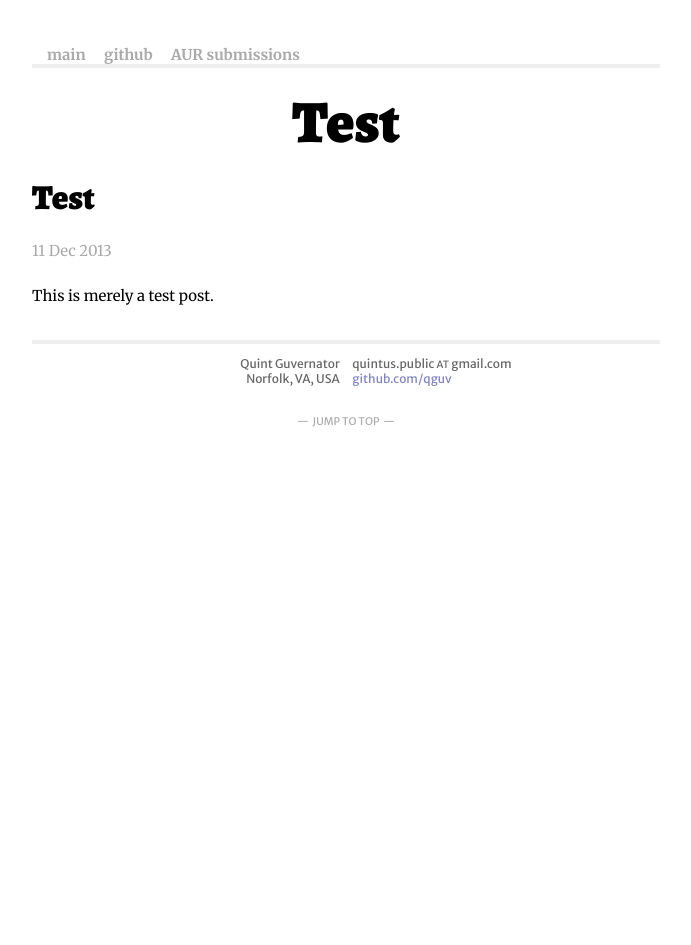
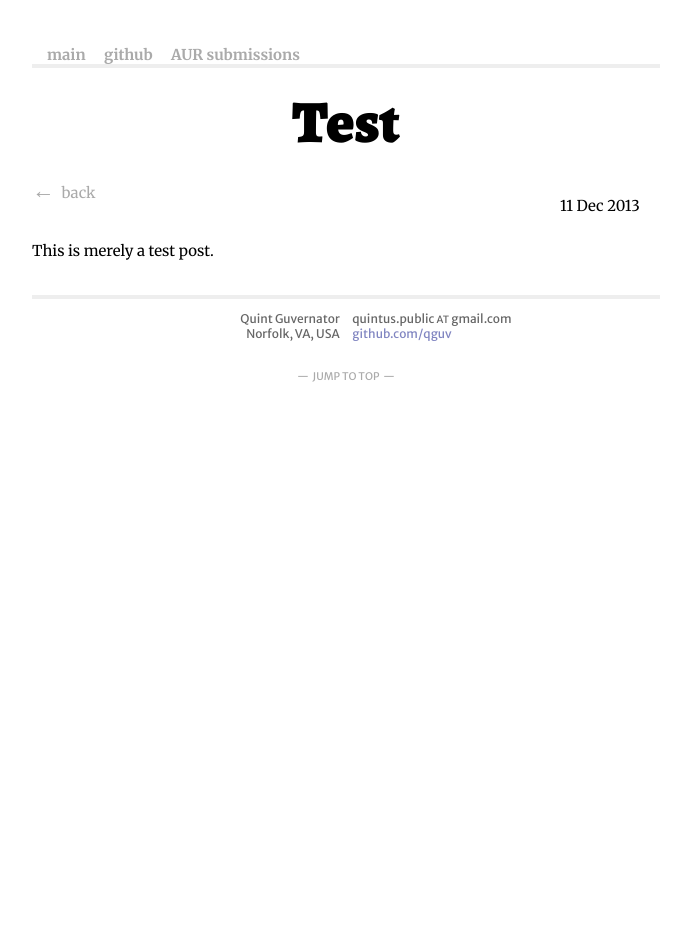
Before and after one commit to hawkw/qguv.github.io, a Jekyll site: the page built from _posts/2013-12-11-test.markdown, in a window 1280 px wide. Shown: the whole page, without its empty margins (294-985 px from the left). Built offline with Jekyll 4.4.1, drawn with Linux system fonts in a browser that asks for light colours; some web fonts are replaced; Markdown is read by kramdown in place of the engine named in the settings.

Commit message:
improve post formatting

```diff
--- a/_layouts/post.html
+++ b/_layouts/post.html
@@ -3,10 +3,14 @@ layout: default
 vim: si:et:ts=2:sw=2
 ---
 
-<h2>{{ page.title }}</h2>
+<a class="extra" href="javascript:history.back()">
+  <span style="font-size: 150%; font-weight: bold;">&larr;</span>
+  &nbsp;back</a>
 <p class="meta">
     {{ page.date | date_to_string }}
 </p>
-<div class="post">
-    {{ content }}
+<div class="content">
+  <!-- begin content -->
+  {{ content }}
+  <!-- end content -->
 </div>
--- a/css/main.css
+++ b/css/main.css
@@ -93,9 +93,18 @@ img.titleimage {
 div.highlight {
   border:5px solid #002B36;
   border-radius:10px;
+  overflow: auto;
   padding-top: 0.5em;
   padding-bottom: 0.5em;
   padding-left: 0.3em;
+}
+
+div.clear {
+  clear: both;
+}
+
+div.content {
+  clear: both;
 }
 
 /*** site ***/
@@ -117,7 +126,11 @@ div.highlight {
 }
 
 .meta {
-  color: #aaa;
+  color: #000;
+  margin: 0;
+  padding: 0;
+  width: 100px;
+  float: right;
 }
 
 .footer {
```
